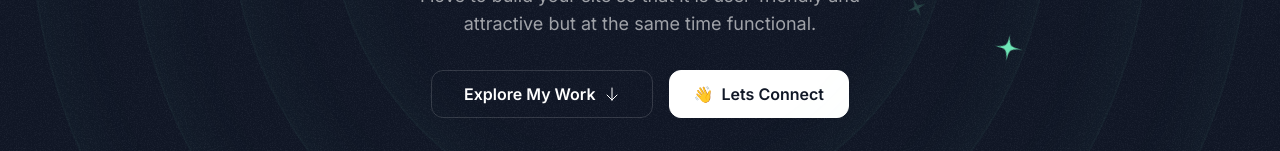
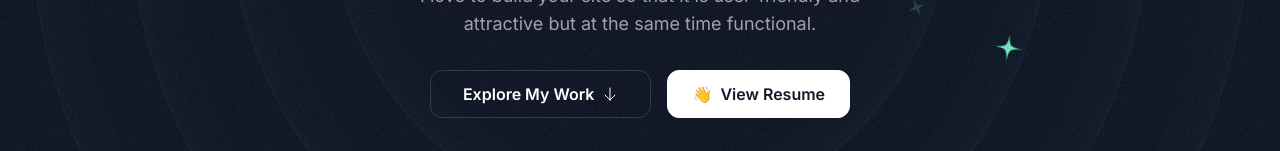
Before and after one commit to CoderMahabub/my-portfolio, a Next.js app: page / in a window 1280 px wide. Shown: the part 536-687 px from the top of the page. Built offline with nearby package versions, Linux system fonts and the light colour scheme; a web font is replaced by a local one.

Commit message:
button issue solved

```diff
--- a/src/sections/Hero.tsx
+++ b/src/sections/Hero.tsx
@@ -128,14 +128,22 @@ export const HeroSection = () => {
             but at the same time functional.
           </p>
         </div>
-        <div className="flex flex-col md:flex-row justify-center items-center mt-8 gap-4">
+        <div className="flex flex-col md:flex-row justify-center items-center mt-8 gap-4 relative z-10">
           <button className="inline-flex items-center gap-2 border border-white/15 px-8 h-12 rounded-xl">
-            <span className="font-semibold">Explore My Work</span>
+            <a href="#projects" rel="noopener noreferrer">
+              <span className="font-semibold">Explore My Work</span>
+            </a>
             <ArrowDown className="size-4" />
           </button>
           <button className="inline-flex items-center gap-2 border border-white bg-white text-gray-900 h-12 px-6 rounded-xl">
             <span>👋</span>
-            <span className="font-semibold">Lets Connect</span>
+            <a
+              href="https://drive.google.com/file/d/1yvlfVxvtiMJurbrftbIxvJtFnO5lPNpX/view?usp=sharing"
+              target="_blank"
+              rel="noopener noreferrer"
+            >
+              <span className="font-semibold">View Resume</span>
+            </a>
           </button>
         </div>
       </div>
```
